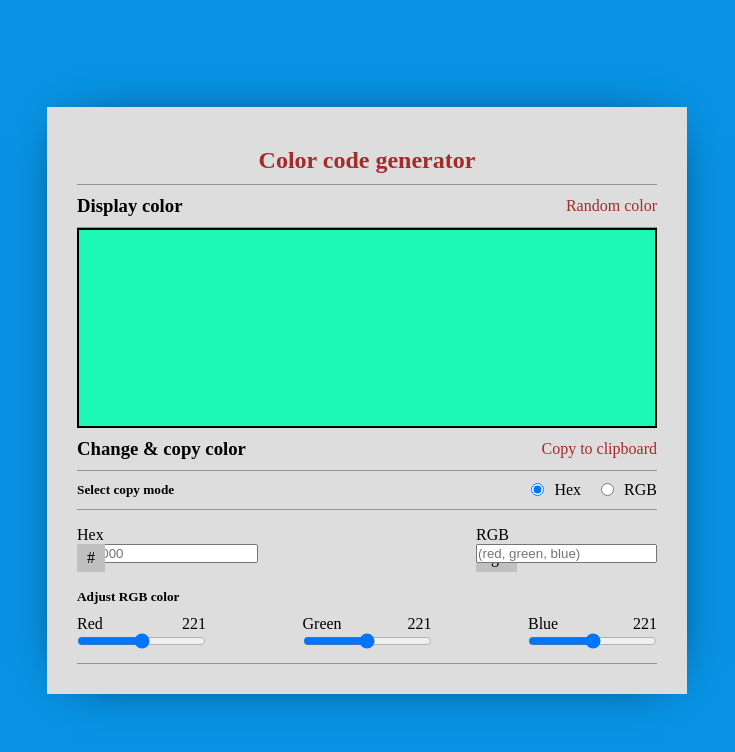
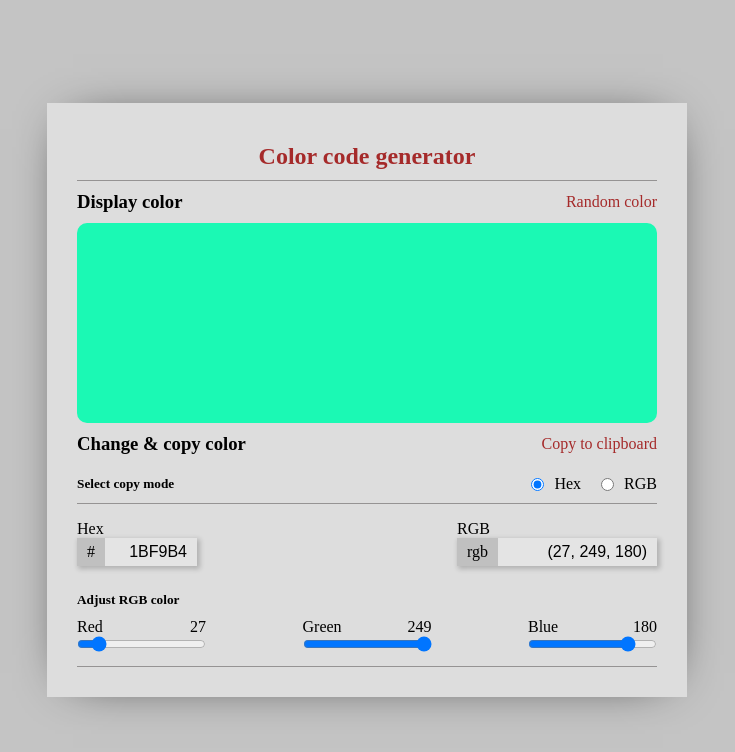
Before and after one commit to SumonChandraTopu/100-plus-javascript-projects, a plain HTML site: page 01 Color Generator/index.html in a window 1280 px wide. Both pictures are taken after a click on the element "Random color". Shown: the whole page, without its empty margins (273-1008 px from the left). Drawn offline with Linux system fonts and the light colour scheme.

Commit message:
Added RGB & Hex input functionalities

```diff
--- a/01 Color Generator/index.html
+++ b/01 Color Generator/index.html
@@ -50,14 +50,14 @@
                     <label for="hex-input">Hex</label>
                     <div>
                       <span>#</span>
-                      <input id="hex-code" class="hex-input" placeholder="000000" />
+                      <input id="hex-input" class="input" placeholder="FFFFFF" />
                     </div>
                   </div>
                   <div class="rgb-input">
                     <label for="hex-input">RGB</label>
                     <div>
                       <span>rgb</span>
-                      <input id="rgb-code" class="rgb-input" placeholder="(red, green, blue)" />
+                      <input id="rgb-input" class="input rgb-input-field" disabled placeholder="(225, 225, 225)" />
                     </div>
                   </div>
                 </section>
--- a/01 Color Generator/script.js
+++ b/01 Color Generator/script.js
@@ -14,6 +14,9 @@ window.onload = () => {
 };
 
 function main() {
+  const hexInput = document.getElementById("hex-input");
+  const rgbInput = document.getElementById("rgb-input");
+  const displayColor = document.getElementById("display-color");
   const randomColorGeneratorBtn = document.getElementById(
     "random-color-generator"
   );
@@ -21,6 +24,18 @@ function main() {
     "click",
     handleRandomColorGeneratorBtn
   );
+
+  hexInput.addEventListener("keyup", function (e) {
+    const colorCode = e.target.value;
+    if (colorCode) {
+      hexInput.value = colorCode.toUpperCase();
+      if (isValidHax(colorCode)) {
+        // console.log(colorCode);
+        const color = haxToDecimalColors(colorCode);
+        updateColorCodeToDom(color);
+      }
+    }
+  });
 }
 
 // Events Handlers
@@ -29,6 +44,7 @@ function handleRandomColorGeneratorBtn() {
   const color = getDecimalCode();
   updateColorCodeToDom(color);
 }
+
 // DOM functions
 
 /**
@@ -54,14 +70,16 @@ function updateColorCodeToDom(color) {
   const hexColor = generateHax(color);
   const rgbColor = generateRgb(color);
 
-  document.getElementById("display-color").style.backgroundColor = hexColor;
+  document.getElementById(
+    "display-color"
+  ).style.backgroundColor = `#${hexColor}`;
   document.getElementById("hex-input").value = hexColor;
   document.getElementById("rgb-input").value = rgbColor;
   document.getElementById("red-range").value = color.red;
   document.getElementById("red-range-label").innerText = color.red;
   document.getElementById("green-range").value = color.green;
   document.getElementById("green-range-label").innerText = color.green;
-  document.getElementById("blue-range-label").innerTex = color.blue;
+  document.getElementById("blue-range-label").innerText = color.blue;
   document.getElementById("blue-range").value = color.blue;
 }
 
@@ -92,7 +110,7 @@ const generateHax = ({ red, green, blue }) => {
     const hax = value.toString(16);
     return hax.length === 1 ? `0${hax}` : hax;
   };
-  return `#${getHaxCode(red)}${getHaxCode(green)}${getHaxCode(
+  return `${getHaxCode(red)}${getHaxCode(green)}${getHaxCode(
     blue
   )}`.toUpperCase();
 };
@@ -103,7 +121,7 @@ const generateHax = ({ red, green, blue }) => {
  * @returns {string}
  */
 const generateRgb = ({ red, green, blue }) => {
-  return `rgb(${red}, ${green}, ${blue})`;
+  return `(${red}, ${green}, ${blue})`;
 };
 
 /** Convert hexadecimal to decimal colors
@@ -134,11 +152,6 @@ const isValidHax = (color) => {
 // ==========================================================================================
 // ============================================================================================
 // =============================================================================================
-/* const generateBtn = document.getElementById("generate-btn");
-const copyBtn = document.getElementById("copy-btn");
-const copyBtn2 = document.getElementById("copy-btn2");
-const codeText = document.getElementById("code-text");
-const codeText2 = document.getElementById("code-text2"); */
 
 /* ============================ Handle the Generate Button ============= */
 
@@ -179,17 +192,5 @@ const codeText2 = document.getElementById("code-text2"); */
 /* ============================== Input field ============================= */
 
 // Step 1 --> Color code input field
-/* codeText.addEventListener("keyup", function (e) {
-  const colorCode = e.target.value;
-  // console.log(color);
-  if (colorCode) {
-    codeText.value = colorCode.toUpperCase();
-    if (isValidHax(colorCode)) {
-      document.body.style.backgroundColor = `#${colorCode}`;
-      // Update the rgb code in rgb input field
-      codeText2.value = haxToRgb(colorCode);
-    }
-  }
-}); */
 
 /* ======================== Check validation of the code ======================== */
--- a/01 Color Generator/style.css
+++ b/01 Color Generator/style.css
@@ -8,7 +8,7 @@
   align-items: center;
   justify-content: center;
   height: 100vh;
-  background-color: #0893e4;
+  background-color: #c4c4c4;
 }
 /* === Container == */
 .container {
@@ -40,7 +40,6 @@
   justify-content: space-between;
   align-items: center;
   padding-bottom: 10px;
-  border-bottom: 1px solid #959393;
 }
 .label-group > p {
   color: brown;
@@ -50,7 +49,7 @@
   width: 100%;
   height: 200px;
   background-color: #fff;
-  border: 2px solid #000;
+  border-radius: 10px;
 }
 
 /* === Change and Copy === */
@@ -90,7 +89,7 @@
   padding: 5px 10px;
   cursor: default;
 }
-.input-code {
+/* .hex-input {
   font-size: 1rem;
   width: 150px;
   text-align: center;
@@ -99,10 +98,24 @@
   padding: 5px 20px;
   background: rgba(255, 255, 255, 0.191);
   color: #000;
+} */
+.input {
+  font-size: 1rem;
+  width: 120px;
+  text-align: right;
+  box-shadow: 2px 2px 5px 1px rgba(0, 0, 0, 0.2);
+  border: none;
+  padding: 5px 10px;
+  background: rgba(255, 255, 255, 0.191);
+  color: #000;
 }
-.input-code:focus {
+.input:focus {
   border: none;
   outline: none;
+}
+.rgb-input-field {
+  width: 200px !important;
+  text-align: right;
 }
 .input-code2 {
   font-size: 1rem;
```
